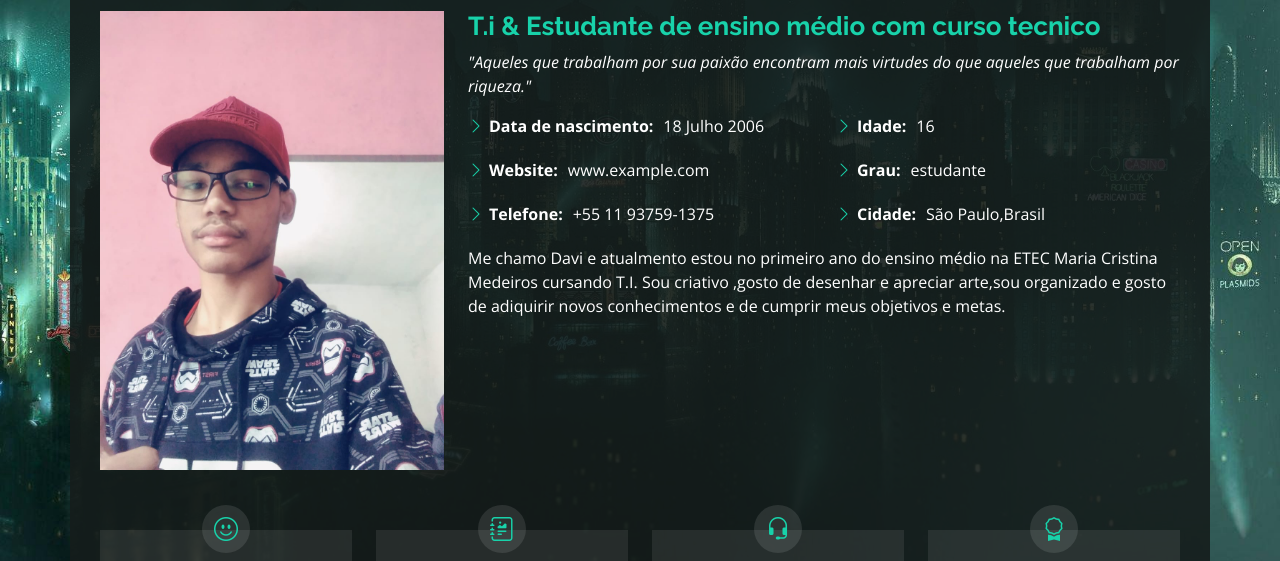
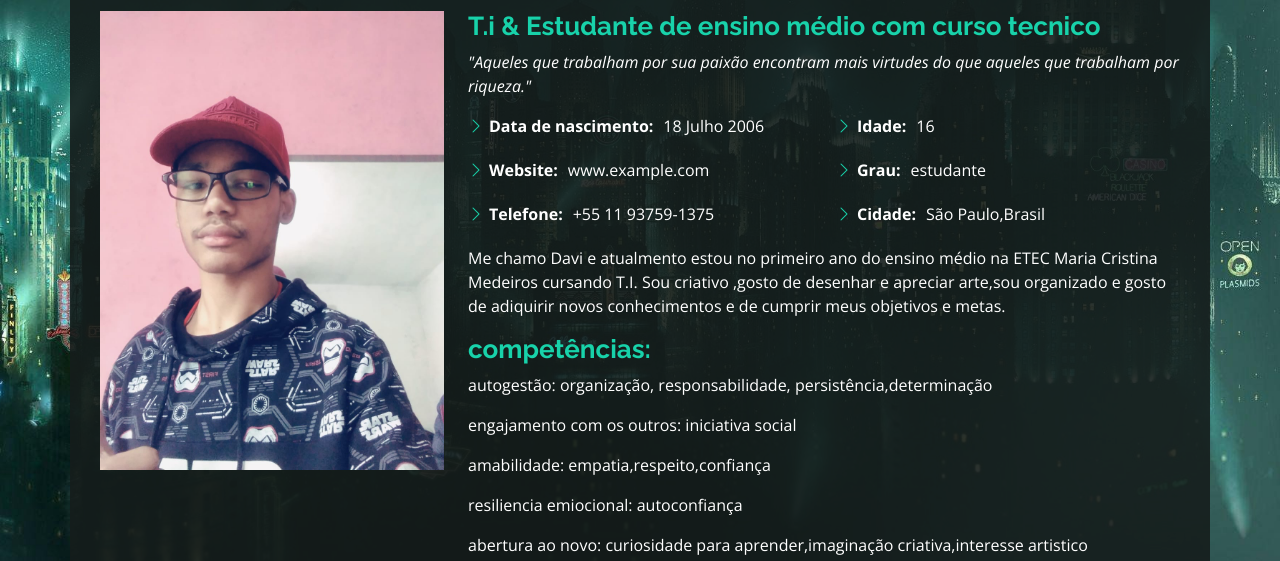
Before and after one commit to davibento18/Site-Curriculo, a plain HTML site: page index.html in a window 1280 px wide. Both pictures are taken after a click on the link "Sobre". Shown: the part 202-763 px from the top of the page. Drawn offline with nearby package versions, Linux system fonts and the light colour scheme.

Commit message:
Add files via upload

```diff
--- a/index.html
+++ b/index.html
@@ -105,7 +105,15 @@
           </div>
           <p>
           Me chamo Davi e atualmento estou no primeiro ano do ensino médio na ETEC Maria Cristina Medeiros cursando T.I. Sou criativo ,gosto de desenhar e apreciar arte,sou organizado e gosto de adiquirir novos conhecimentos e de cumprir meus objetivos e metas.
-          </p>
+         </p>
+          <h3>competências: </h3>
+
+           <p>autogestão: organização, responsabilidade, persistência,determinação </p>
+           <p>engajamento com os outros: iniciativa social</p>
+           <p>amabilidade: empatia,respeito,confiança </p>
+           <p>resiliencia emiocional: autoconfiança</p>
+           <p>abertura ao novo: curiosidade para aprender,imaginação criativa,interesse artistico</p>
+
         </div>
       </div>
 
@@ -402,7 +410,7 @@
             <h3>Redes Sociais</h3>
             <div class="social-links">
               <a href="#" class="whatsapp"><i class="bi bi-whatsapp"></i></a>
-              <a href="#" class="facebook"><i class="bi bi-facebook"></i></a>
+              <a href="#" class="youtube"><i class="bi bi-youtube"></i></a>
               <a href="#" class="github"><i class="bi bi-github"></i></a>
               <a href="#" class="google-plus"><i class="bi bi-skype"></i></a>
               <a href="#" class="linkedin"><i class="bi bi-linkedin"></i></a>
```
